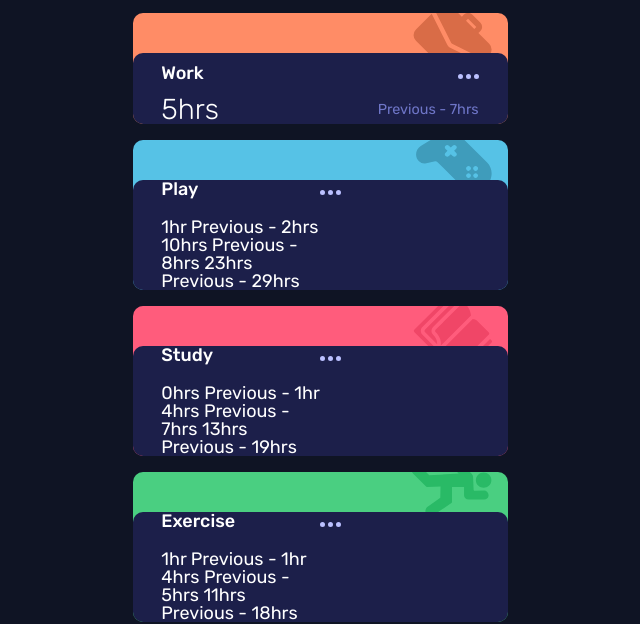
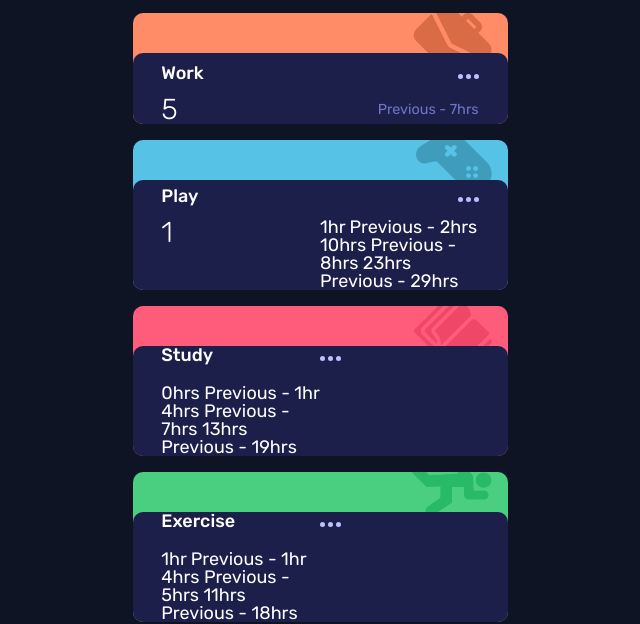
Before and after one commit to ElodieBustin/Challenge-FEM-5-Time-tracking-Dashboard, a plain HTML site: page index.html in a window 1280 px wide. Shown: the part 202-826 px from the top of the page, without its empty margins (320-960 px from the left). Drawn offline with Linux system fonts and the light colour scheme.

Commit message:
fetching data

```diff
--- a/index.html
+++ b/index.html
@@ -47,7 +47,7 @@
         <img src="/images/icon-ellipsis.svg" alt="">
       </span>
 
-    <span class="current">5hrs</span>  <!-- daily -->
+    <span class="current"></span>  <!-- daily -->
     <span class="previous justify-end">Previous - 7hrs</span>  <!-- daily -->
     <!--32hrs  weekly -->
     <!--Previous - 36hrs  weekly -->
@@ -61,11 +61,12 @@
       <!-- <img src="/images/icon-work.svg" alt=""> -->
     </div>
     <div class="tracker">
-      <span class="activity">Play</span>
-      <span class="ellipsis">
+      <span class="activity align-end">Play</span>
+      <span class="ellipsis align-end justify-end">
         <img src="/images/icon-ellipsis.svg" alt="">
       </span>
 
+      <span class="current"></span>
       1hr <!-- daily -->
       Previous - 2hrs <!-- daily -->
       10hrs <!-- weekly -->
@@ -160,6 +161,6 @@
 
   </div>
 
-
+<script src="./script.js"></script>
 </body>
 </html>
--- /dev/null
+++ b/script.js
@@ -0,0 +1,26 @@
+// let currentHourSuffix = currentTime === 1 ? "hr" : "hrs";
+// let previousHourSuffix = previousTime === 1 ? "hr" : "hrs";
+
+
+
+
+function currentTime(data){
+  const currentSpan = document.getElementsByClassName('current');
+  for(let i = 0; i <data.length; i++){
+    currentSpan[i].innerHTML = data[i].timeframes.daily.current;
+  }
+}
+
+//fetching data
+
+fetch('data.json')
+  .then(function(response){
+    return response.json();
+  })
+  .then(function (data){
+    console.log(data);
+    currentTime(data);
+  })
+  .catch(function(err){
+    console.log(err);
+  });
```
